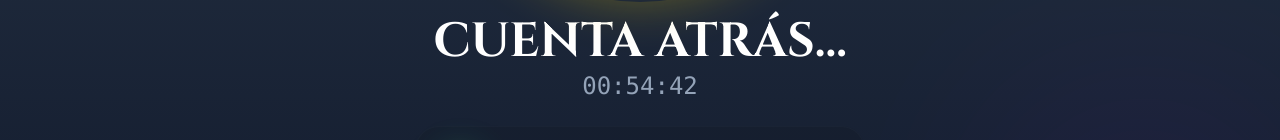
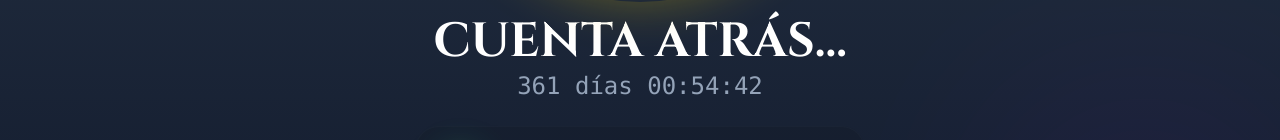
Before and after one commit to emaza/campanadas, a React (Vite) app: page / in a window 1280 px wide. Shown: the part 462-602 px from the top of the page. Built offline with nearby package versions, Linux system fonts and the light colour scheme.

Commit message:
feat: Add `formatCountdown` utility and apply it to the countdown display.

```diff
--- a/App.tsx
+++ b/App.tsx
@@ -88,6 +88,20 @@ const App: React.FC = () => {
     }
   };
 
+  const formatCountdown = (ms: number) => {
+    if (ms <= 0) return "00:00:00";
+    const days = Math.floor(ms / (1000 * 60 * 60 * 24));
+    const hours = Math.floor((ms % (1000 * 60 * 60 * 24)) / (1000 * 60 * 60));
+    const minutes = Math.floor((ms % (1000 * 60 * 60)) / (1000 * 60));
+    const seconds = Math.floor((ms % (1000 * 60)) / 1000);
+
+    const timeString = `${hours.toString().padStart(2, '0')}:${minutes.toString().padStart(2, '0')}:${seconds.toString().padStart(2, '0')}`;
+
+    if (days > 1) return `${days} días ${timeString}`;
+    if (days === 1) return `1 día ${timeString}`;
+    return timeString;
+  };
+
   const showFace = phase === AppPhase.CHIMES || phase === AppPhase.CELEBRATION;
 
   const handleAnimationEnd = useCallback((id: number) => {
@@ -158,7 +172,7 @@ const App: React.FC = () => {
             phase === AppPhase.COUNTDOWN && (
               <p className="text-xl md:text-2xl text-slate-400 font-mono mt-1">
                 {timeDiff > 0
-                  ? new Date(timeDiff).toISOString().substr(11, 8)
+                  ? formatCountdown(timeDiff)
                   : "00:00:00"
                 }
               </p>
```
